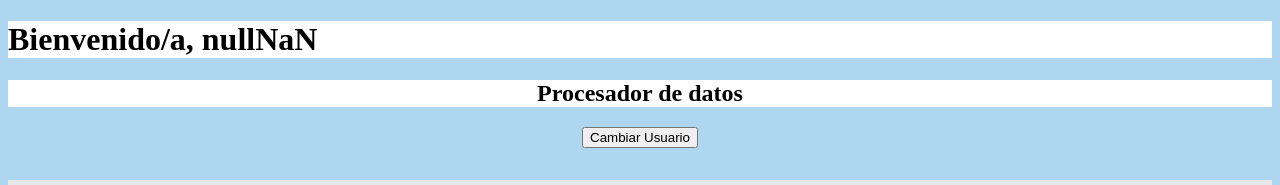
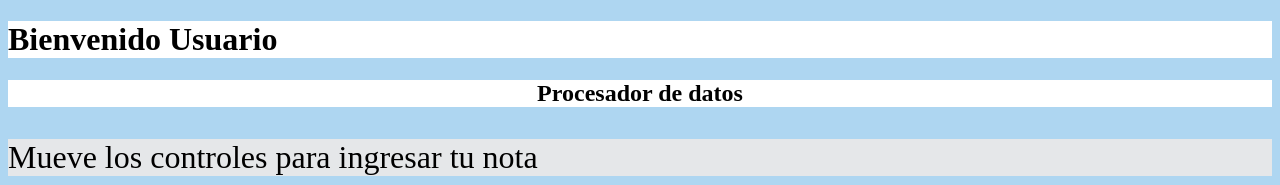
Before and after one commit to Kimuzaby/average-2, a plain HTML site: page index.html in a window 1280 px wide. Shown: the top 185 px of the page. Drawn offline with Linux system fonts and the light colour scheme.

Commit message:
Update index.html

```diff
--- a/index.html
+++ b/index.html
@@ -29,7 +29,7 @@ p{
 <body bgcolor="#AED6F1">
 	<h1 id="h1" style="background-color: white">Bienvenido Usuario</h1>
 	<center><h2 style="background-color: white">Procesador de datos</h2></center>
-	<center><button id="button2" onclick="seleccionnombre()">Cambiar Usuario</button></center>
+
 	<div>
  <p>Mueve los controles para ingresar tu nota</p>
 		<center><img src="media/logo.jpg" title="You have to know it!"></center>
@@ -63,24 +63,7 @@ p{
 <script>
 
 
-var miBoton2=document.getElementById("button2");
-var miTitulo=document.getElementById("h1");
-	function seleccionnombre(){
-		var miNombre=prompt("Por favor ingresa tu nombre." , "Alumno/a");
-		localStorage.setItem("nombre",miNombre);
-			miTitulo.innerHTML="Bienvenido/a , "+miNombre+ " ingresa la calificación correspondiente a cada materia.";
-}
 
-if (localStorage.getItem("nombre")) {
-	seleccionnombre();
-}
-else{
-	var storedName=localStorage.getItem("nombre");
-	miTitulo.innerHTML="Bienvenido/a, "+storedName+ + " ingresa la calificación correspondiente a cada materia.";
-
-	miBoton2.onclick=function(){
-		seleccionnombre();
-	}
 }
  function Calcular() {
  	var texto;
```
